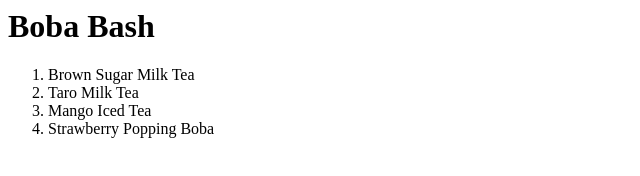
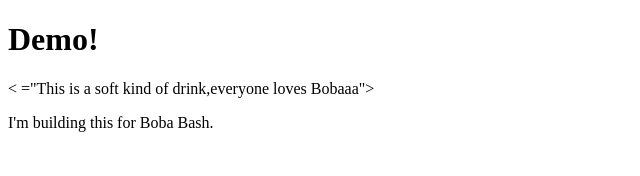
Before and after one commit to malhanawan80-tech/personal-website, a plain HTML site: page index.html in a window 1280 px wide. Shown: the whole page, without its empty margins (0-640 px from the left). Drawn offline with Linux system fonts and the light colour scheme.

Commit message:
Revise index.html for demo and styling
Updated the HTML structure and added a stylesheet and script references.

```diff
--- a/index.html
+++ b/index.html
@@ -1,14 +1,29 @@
+<!DOCTYPE html>
+
 <html>
+
 <head>
-<title>My personal website</title>
+
+<title>Demo!</title>
+
+<link rel="stylesheet" href="styles.css" />
+
 </head>
+
 <body>
-<h1>Boba Bash</h1>
-<ol>
-<li>Brown Sugar Milk Tea</li>
-<li>Taro Milk Tea</li>
-<li>Mango Iced Tea</li>
-<li>Strawberry Popping Boba</li>
-</ol>
+
+<h1 class="title">Demo!</h1>
+
+<<!DOCTYPE html PUBLIC "-//W3C//DTD XHTML 1.0 Strict//EN"
+
+"http://www.w3.org/TR/xhtml1/DTD/xhtml1-strict.dtd"> ="This is a soft kind of drink,everyone loves Bobaaa"></p>
+
+<script src="script.js"></script>
+
+<!DOCTYPE html PUBLIC "-//W3C//DTD XHTML 1.0 Strict//EN"
+
+"http://www.w3.org/TR/xhtml1/DTD/xhtml1-strict.dtd">I'm building this for Boba Bash.
+
 </body>
+
 </html>
```
